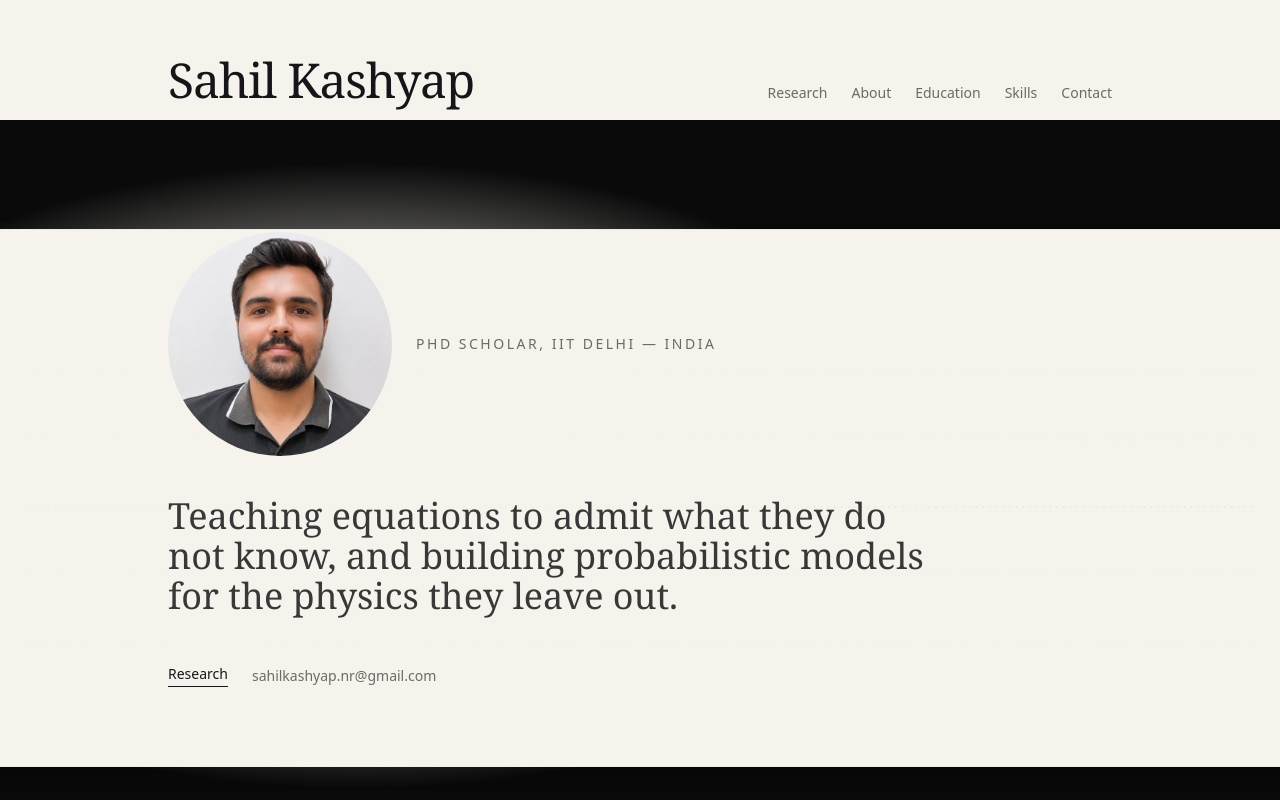
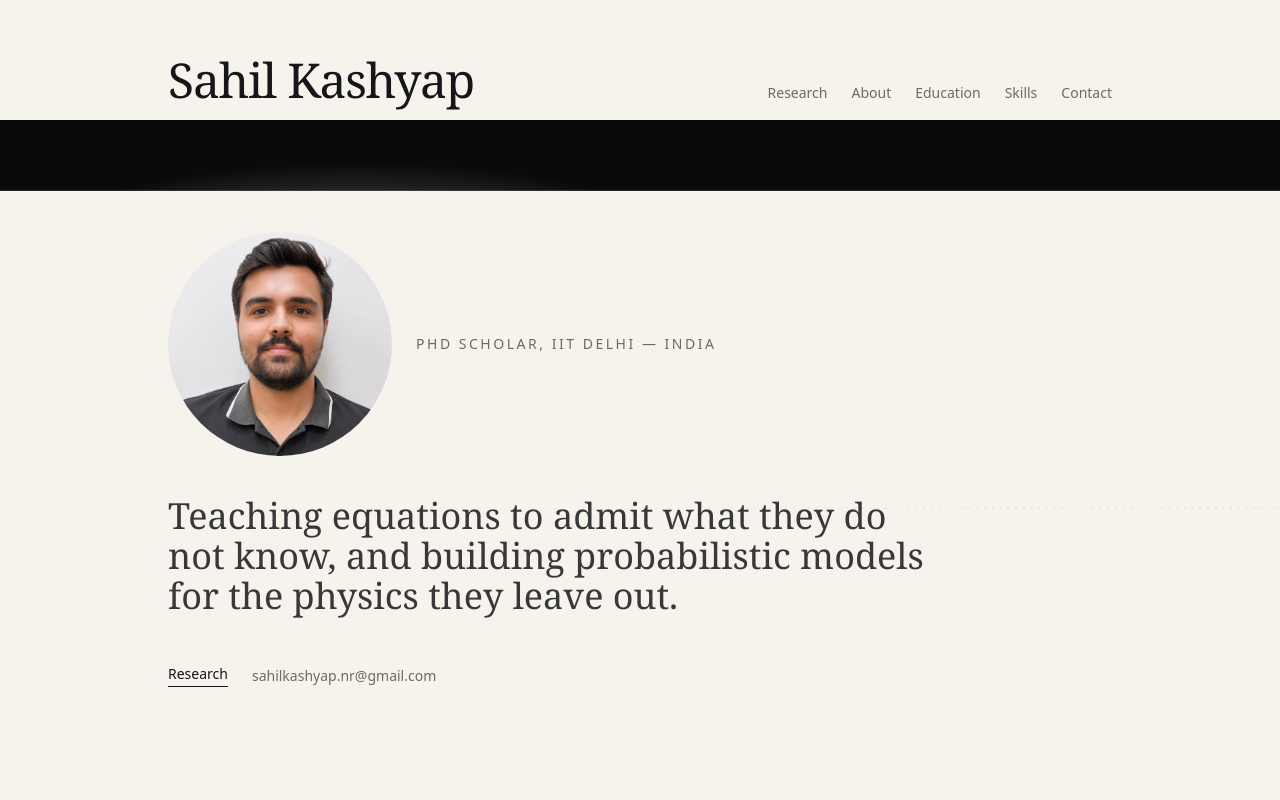
Before and after one commit to Kashyap-Sahil/Website, a Next.js app: page / in a window 1280 px wide. Shown: the top 800 px of the page. Built offline with nearby package versions, Linux system fonts and the light colour scheme.

Commit message:
Revert "Dial hero iframe width back to 112vw so the curve right end stays visible"
This reverts commit 0c2c2b8acabf04779b1dc0f6717905831e303635.

```diff
--- a/components/HeroAnimation.tsx
+++ b/components/HeroAnimation.tsx
@@ -54,7 +54,7 @@ export function HeroAnimation() {
             scrolling="no"
             className="absolute left-1/2 top-0 block border-0 -translate-x-1/2"
             style={{
-              width: "112vw",
+              width: "128vw",
               height: `calc(100% + ${PLAYER_HEIGHT}px)`,
               background: "#f6f3ec",
               opacity: active === i ? 1 : 0,
```
